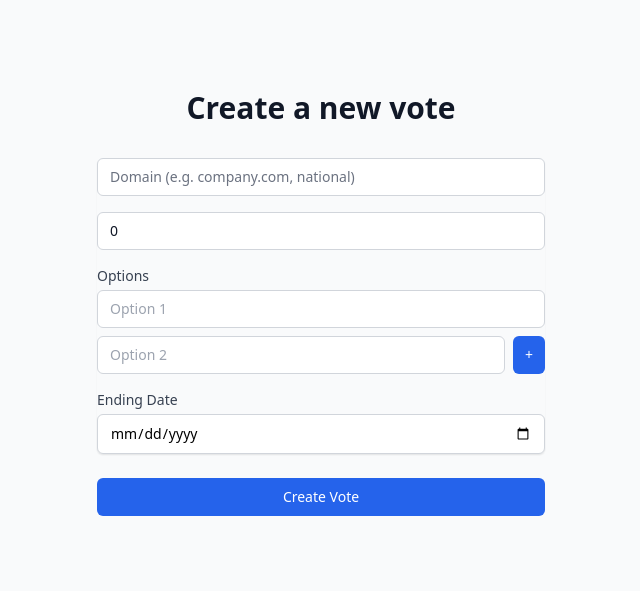
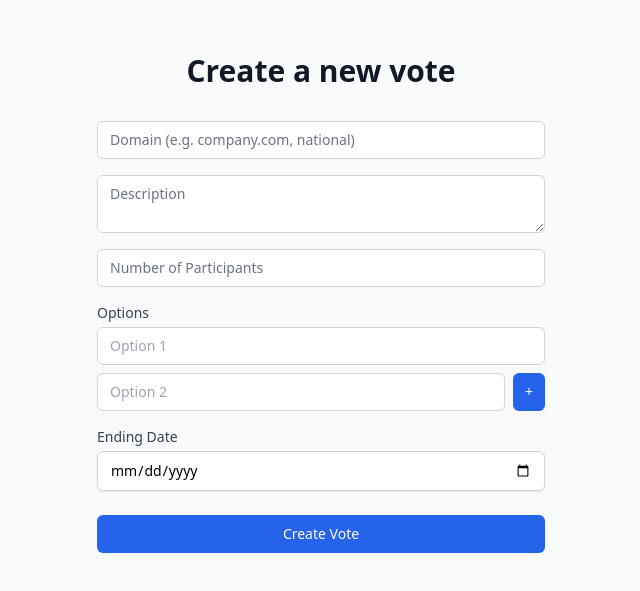
Before and after one commit to Zirael-leariZ/decentralised-voting-app, a React (Vite) app in the folder frontend/: page /create-poll in a window 1280 px wide. Shown: the part 109-700 px from the top of the page, without its empty margins (319-959 px from the left). Built offline with nearby package versions, Linux system fonts and the light colour scheme.

Commit message:
Fixed adding a vote

```diff
--- a/frontend/src/pages/Dashboard.tsx
+++ b/frontend/src/pages/Dashboard.tsx
@@ -1,5 +1,6 @@
 import { useState, useEffect } from 'react';
 import { Link, useNavigate } from 'react-router-dom';
+import axios from 'axios';
 
 // Mock data for demonstration
 const mockActivePolls = [
@@ -20,14 +21,19 @@ const mockCompletedPolls = [
 
 export default function Dashboard() {
   const [activeTab, setActiveTab] = useState<'active' | 'completed'>('active');
-  const navigate = useNavigate();
+  const [activeVotes, setActiveVotes] = useState([]);
+  const [completedVotes, setCompletedVotes] = useState([]);
 
   useEffect(() => {
-    const token = localStorage.getItem('token');
-    if (!token) {
-      navigate('/login');
-    }
-  }, [navigate]);
+    axios.get('http://localhost:4000/api/v1/votes/getAll')
+      .then(response => {
+        setActiveVotes(response.data.activeVotes);
+        setCompletedVotes(response.data.completedVotes);
+      })
+      .catch(error => {
+        console.error('Error fetching data:', error);
+      });
+  }, []);
 
   return (
     <div className="min-h-screen bg-gray-50 py-8">
--- a/frontend/src/pages/VoteCreation.tsx
+++ b/frontend/src/pages/VoteCreation.tsx
@@ -5,10 +5,18 @@ import axios from 'axios';
 
 export default function CreateVote() {
   const [domain, setDomain] = useState('');
-  const [participants, setParticipants] = useState<number>(0);
+  const [participants, setParticipants] = useState<number>();
   const [options, setOptions] = useState<string[]>(['', '']);
   const [endDate, setEndDate] = useState('');
+  const [description, setDescription] = useState('');
   const navigate = useNavigate();
+
+  const removeOptionField = (index: number) => {
+    if (options.length > 2) {
+      const updated = options.filter((_, i) => i !== index);
+      setOptions(updated);
+    }
+  };
 
   const handleOptionChange = (index: number, value: string) => {
     const updated = [...options];
@@ -29,11 +37,12 @@ export default function CreateVote() {
     }
 
     try {
-      const response = await axios.post('http://localhost:4000/api/v1/votes/create', {
+      const response = await axios.post('http://localhost:4000/api/v1/votes/addVote', {
         domain,
-        participants,
+        "num_participants" : participants,
         options,
-        endDate,
+        description,
+        "expiration_date": endDate,
       });
 
       alert("Vote successfully created!");
@@ -69,6 +78,19 @@ export default function CreateVote() {
             </div>
 
             <div>
+              <label htmlFor="description" className="sr-only">Description</label>
+              <textarea
+                id="description"
+                name="description"
+                required
+                value={description}
+                onChange={(e) => setDescription(e.target.value)}
+                className="appearance-none relative block w-full px-3 py-2 border border-gray-300 placeholder-gray-500 text-gray-900 rounded-md focus:outline-none focus:ring-blue-500 focus:border-blue-500 sm:text-sm"
+                placeholder="Description"
+              />
+            </div>
+
+            <div>
               <label htmlFor="participants" className="sr-only">Number of Participants</label>
               <input
                 id="participants"
@@ -95,6 +117,15 @@ export default function CreateVote() {
                     className="flex-1 px-3 py-2 border border-gray-300 text-gray-900 rounded-md focus:outline-none focus:ring-blue-500 focus:border-blue-500 sm:text-sm"
                     placeholder={`Option ${index + 1}`}
                   />
+                  {options.length > 2 && (
+                    <button
+                      type="button"
+                      onClick={() => removeOptionField(index)}
+                      className="px-3 py-2 bg-red-500 text-white text-sm rounded-md hover:bg-red-600"
+                    >
+                      -
+                    </button>
+                  )}
                   {index === options.length - 1 && (
                     <button
                       type="button"
```
